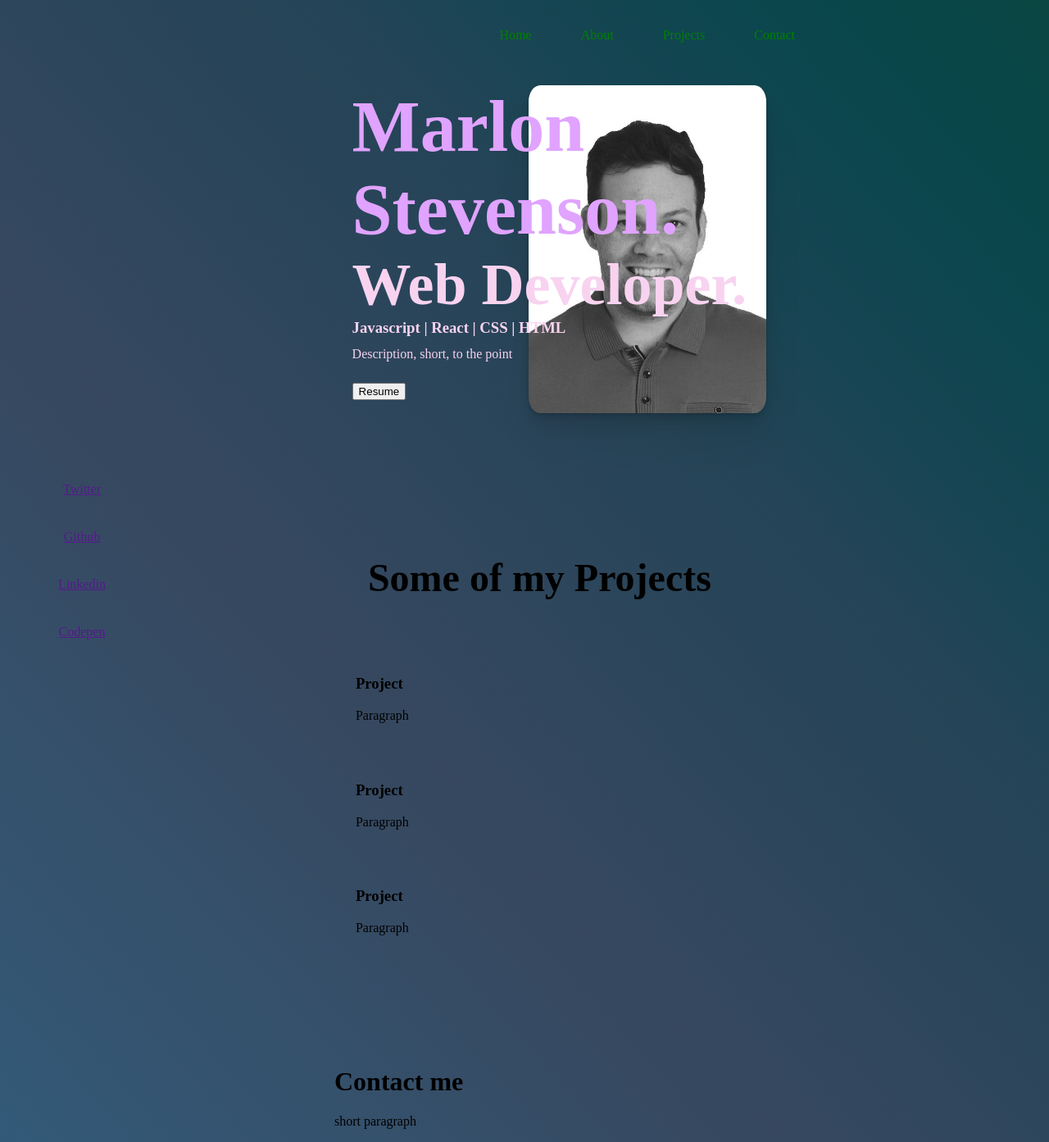
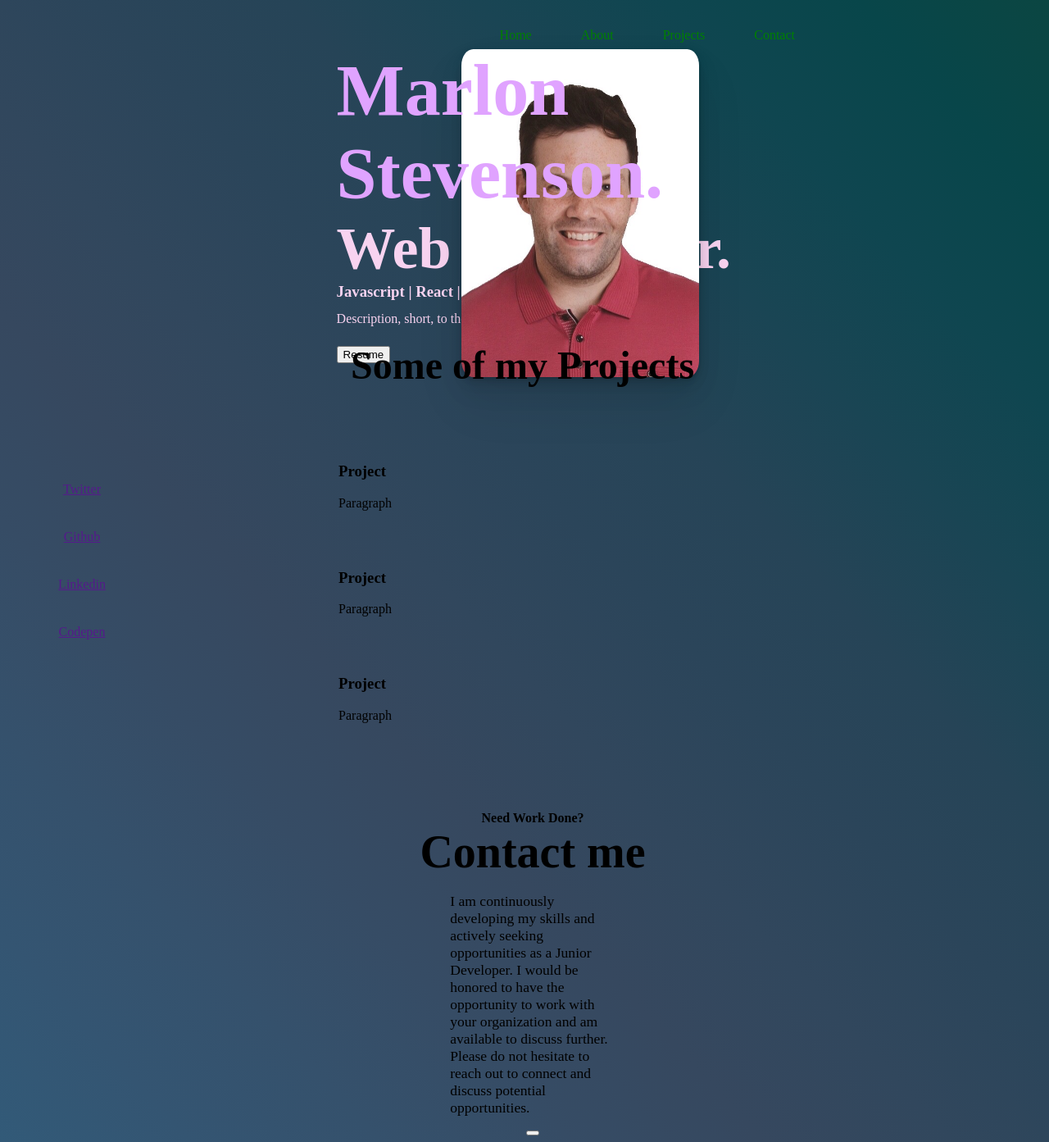
Before and after one commit to marlybone/Portfolio, a React (Vite) app: page / in a window 1280 px wide. Shown: the whole page at 82% size. Built offline with nearby package versions, Linux system fonts and the light colour scheme.

Commit message:
added text and CSS

```diff
--- a/src/App.css
+++ b/src/App.css
@@ -4,8 +4,8 @@ background-image: linear-gradient(to right top, #325a78, #345572, #35516c, #364c
 
 main {
   height: auto;
-  width: auto;
-  margin-left: 400px;
+  margin-right: 370px;
+  margin-left: 390px;
 }
 
 /* Navbar CSS*/
@@ -77,22 +77,20 @@ main {
 
 .content-container {
   position: absolute;
-  width: 60%;
-  height: 60%;
+  width: 100%;
 }
 
-.items-content > img {
+.img {
   position: absolute;
-  margin-left: 20%;
-  float: right;
   right: 0;
   top: 0;
+  margin-right: 10%;
+  float: right
   z-index: -1;
   border-radius: 5%;
   height: 400px;
   width: 290px;
   box-shadow: rgba(0, 0, 0, 0.07) 0px 1px 2px, rgba(0, 0, 0, 0.07) 0px 2px 4px, rgba(0, 0, 0, 0.07) 0px 4px 8px, rgba(0, 0, 0, 0.07) 0px 8px 16px, rgba(0, 0, 0, 0.07) 0px 16px 32px, rgba(0, 0, 0, 0.07) 0px 32px 64px;
-  filter: grayscale(100%);
 }
 
 /* Projects CSS */
@@ -142,3 +140,30 @@ main {
 .side-items > a {
   padding: 20px;
 }
+
+/* Contact CSS*/
+.reach-out {
+  display: flex;
+  justify-content: center;
+  flex-direction: column;
+  align-items: center;
+}
+
+.contact-section {
+  align-items: center;
+}
+
+.reach-out > h1 {
+  font-size: 3.5em;
+  margin: 0;
+}
+
+.reach-out > h4 {
+  margin: 0px;
+}
+
+.paragraph {
+  width: 40%;
+  font-size: 1.1em;
+  font-weight: 400px;
+}
--- a/src/Components/Contact.jsx
+++ b/src/Components/Contact.jsx
@@ -2,10 +2,16 @@ import React from 'react'
 
 const Contact = () => {
   return(
-    <div>
+  <div className='contact-section'>
+    <div className='reach-out'>
+      <h4>Need Work Done?</h4>
       <h1>Contact me</h1>
-      <p>short paragraph</p>
+      <div className='paragraph'>
+      <p>I am continuously developing my skills and actively seeking opportunities as a Junior Developer. I would be honored to have the opportunity to work with your organization and am available to discuss further. Please do not hesitate to reach out to connect and discuss potential opportunities.</p>
+      </div>
+      <button></button>
     </div>
+  </div>
   )
 }
 
--- a/src/Components/Content.jsx
+++ b/src/Components/Content.jsx
@@ -1,6 +1,8 @@
 import React from 'react'
+import { useEffect, useState } from 'react';
 
 const Content = () => {
+
   return(
     <div className="content-section">
       <div className ='content-container'>
```
Also changed, not shown: src/Components/Footer.jsx (added).
